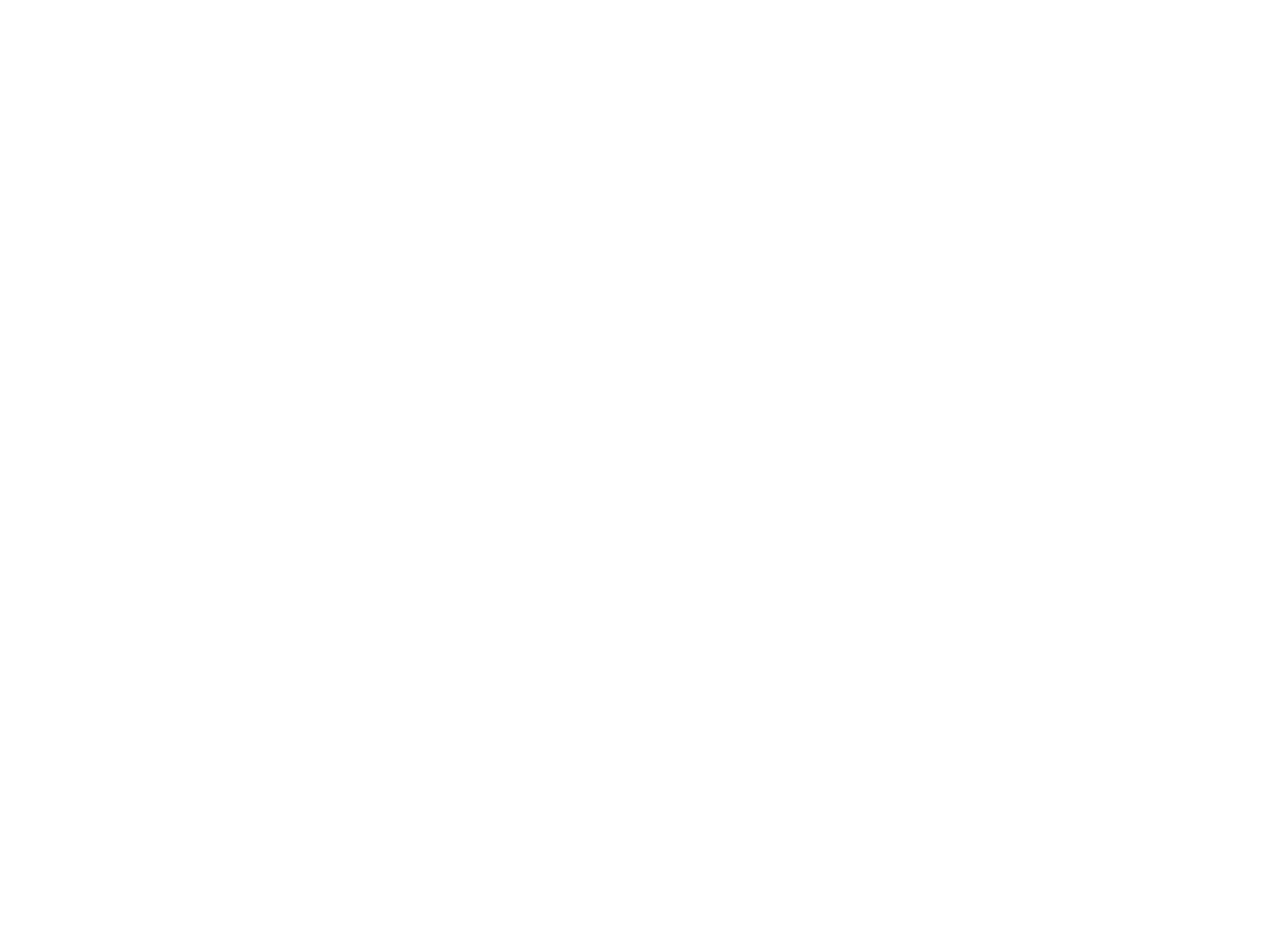
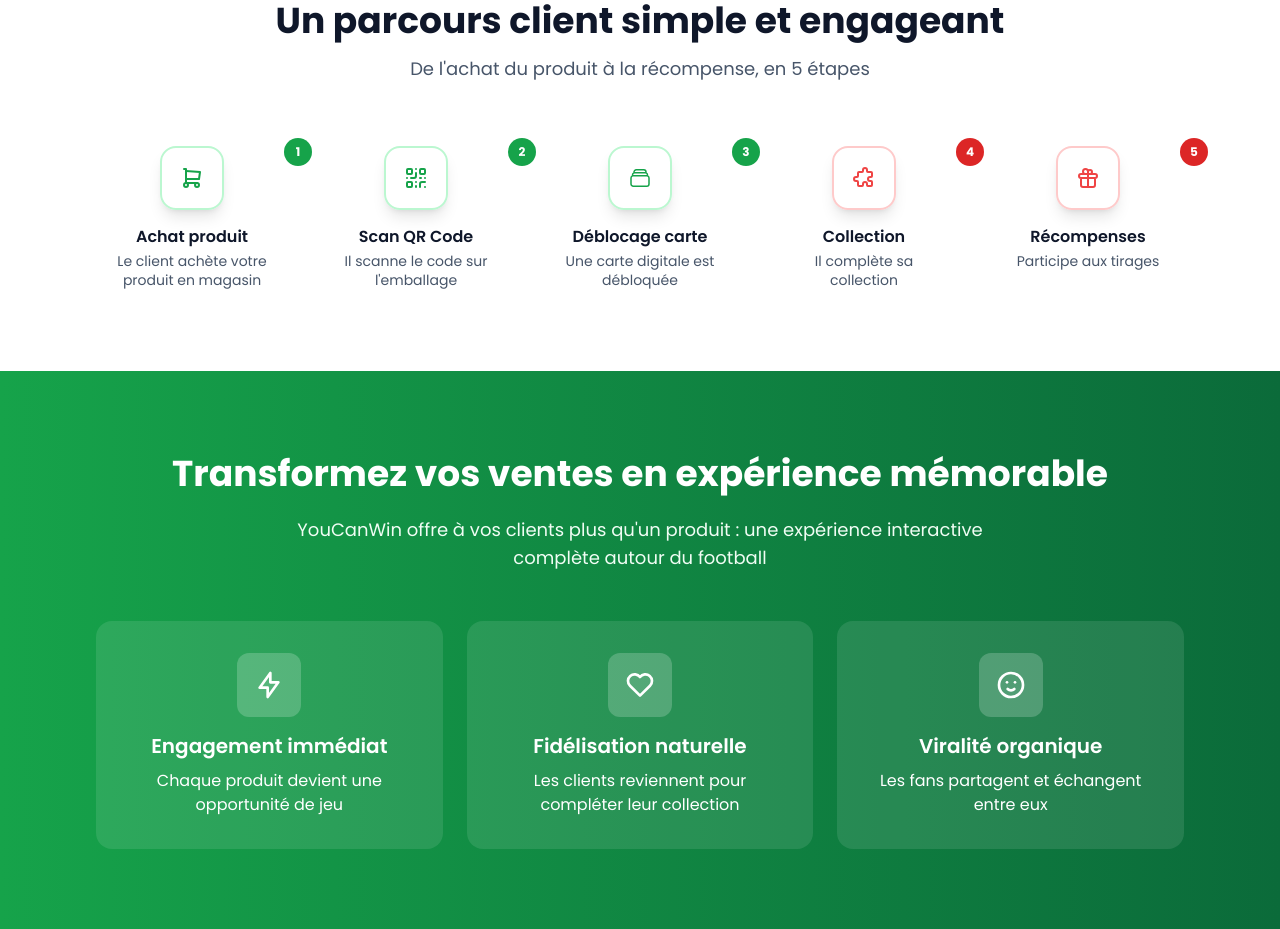
Before and after one commit to ysahih/VOID-Challenge, a React (Vite) app: page / in a window 1280 px wide. Shown: the part 1920-2849 px from the top of the page. Before the commit the page ends 1837 px from the top, so only its background shows below. Built offline with nearby package versions, Linux system fonts and the light colour scheme.

Commit message:
feat: Add `Steps` and `GreenBanner` components to display the customer journey and engagement benefits.

```diff
--- a/src/App.jsx
+++ b/src/App.jsx
@@ -1,6 +1,8 @@
 import Navbar from './components/Navbar'
 import Hero from './components/Hero'
 import Features from './components/Features'
+import Steps from './components/Steps'
+import GreenBanner from './components/GreenBanner'
 
 function App() {
   return (
@@ -8,6 +10,8 @@
       <Navbar />
       <Hero />
       <Features />
+      <Steps />
+      <GreenBanner />
     </div>
   )
 }
--- a/src/components/Features.jsx
+++ b/src/components/Features.jsx
@@ -35,7 +35,7 @@
         <div className="grid grid-cols-1 lg:grid-cols-2 gap-12 items-centers ">
 
           {/* ── Left: Image ── */}
-          <div className="w-full h-full min-h-[480px] max-h-[597px] max-w-[448px] rounded-2xl overflow-hidden ">
+          <div className="shadow-2xl w-full h-full min-h-[480px] max-h-[597px] max-w-[448px] rounded-2xl overflow-hidden ">
             <img
               src="/football.png"
               alt="Football player standing on ball"
--- /dev/null
+++ b/src/components/GreenBanner.jsx
@@ -0,0 +1,67 @@
+import { TbBolt, TbHeart, TbMoodSmile } from 'react-icons/tb';
+
+const cards = [
+  {
+    icon: <TbBolt className="w-8 h-8 text-white" />,
+    title: 'Engagement immédiat',
+    desc: 'Chaque produit devient une opportunité de jeu',
+  },
+  {
+    icon: <TbHeart className="w-8 h-8 text-white" />,
+    title: 'Fidélisation naturelle',
+    desc: 'Les clients reviennent pour compléter leur collection',
+  },
+  {
+    icon: <TbMoodSmile className="w-8 h-8 text-white" />,
+    title: 'Viralité organique',
+    desc: 'Les fans partagent et échangent entre eux',
+  },
+];
+
+const GreenBanner = () => {
+  return (
+    <section className="font-['Poppins'] bg-gradient-to-r from-[#16A34A] to-[#0B6B3A]">
+      <div className="max-w-[1440px] mx-auto px-6 md:px-12 lg:px-24 py-20">
+
+        {/* Header */}
+        <div className="text-center mb-12">
+          <h2 className="text-[32px] md:text-[36px] font-bold text-white leading-tight mb-5">
+            Transformez vos ventes en expérience mémorable
+          </h2>
+          <p className="text-[#F0FDF4] text-[18px] max-w-[686px] mx-auto leading-[1.6] ">
+            YouCanWin offre à vos clients plus qu'un produit : une expérience interactive
+            complète autour du football
+          </p>
+        </div>
+
+        {/* 3 Cards */}
+        <div className="grid grid-cols-1 md:grid-cols-3 gap-6">
+          {cards.map((card, i) => (
+            <div
+              key={i}
+              className="rounded-[16px] p-8 flex flex-col items-center text-center gap-4"
+              style={{ background: 'rgba(255,255,255,0.10)' }}
+            >
+              {/* Icon box */}
+              <div
+                className="w-16 h-16 rounded-[12px] flex items-center justify-center flex-shrink-0"
+                style={{ background: 'rgba(255,255,255,0.2)' }}
+              >
+                {card.icon}
+              </div>
+
+              {/* Text */}
+              <div>
+                <p className="text-[20px] font-semibold text-white leading-snug mb-2">{card.title}</p>
+                <p className="text-[16px] text-white leading-normal">{card.desc}</p>
+              </div>
+            </div>
+          ))}
+        </div>
+
+      </div>
+    </section>
+  );
+};
+
+export default GreenBanner;
--- a/src/components/Hero.jsx
+++ b/src/components/Hero.jsx
@@ -1,6 +1,5 @@
 import React from 'react';
 import { ChevronRight, Gift, Scan, Repeat, User } from 'lucide-react';
-import { FaQrcode } from 'react-icons/fa';
 import { HiOutlineGift, HiOutlineLightBulb } from 'react-icons/hi';
 import { LuQrCode } from 'react-icons/lu';
 
--- /dev/null
+++ b/src/components/Steps.jsx
@@ -0,0 +1,99 @@
+
+import { HiOutlineGift, HiOutlinePuzzle } from 'react-icons/hi';
+import { HiOutlineRectangleStack } from 'react-icons/hi2';
+import { LuQrCode } from 'react-icons/lu';
+import { TbShoppingCart } from 'react-icons/tb';
+
+const steps = [
+  {
+    icon: <TbShoppingCart className="w-6 h-6 text-[#16A34A]" />,
+    number: 1,
+    red: false,
+    title: 'Achat produit',
+    desc: 'Le client achète votre produit en magasin',
+  },
+  {
+    icon: <LuQrCode className="w-6 h-6 text-[#16A34A]" />,
+    number: 2,
+    red: false,
+    title: 'Scan QR Code',
+    desc: 'Il scanne le code sur l\'emballage',
+  },
+  {
+    icon: <HiOutlineRectangleStack className="w-6 h-6 text-[#16A34A]" />,
+    number: 3,
+    red: false,
+    title: 'Déblocage carte',
+    desc: 'Une carte digitale est débloquée',
+  },
+  {
+    icon: <HiOutlinePuzzle className="w-6 h-6 text-[#EF4444]" />,
+    number: 4,
+    red: true,
+    title: 'Collection',
+    desc: 'Il complète sa collection',
+  },
+  {
+    icon: <HiOutlineGift className="w-6 h-6 text-[#EF4444]" />,
+    number: 5,
+    red: true,
+    title: 'Récompenses',
+    desc: 'Participe aux tirages',
+  },
+];
+
+const Steps = () => {
+  return (
+    <section className="bg-white py-20 border-t border-[#E2E8F0] font-['Poppins']">
+      <div className="max-w-[1440px] mx-auto px-6 md:px-12 lg:px-24">
+
+        {/* Section Header */}
+        <div className="text-center mb-16">
+          <h2 className="text-[36px] font-bold text-[#0F172A] leading-tight mb-3">
+            Un parcours client simple et engageant
+          </h2>
+          <p className="text-[#475569] text-[18px]">
+            De l'achat du produit à la récompense, en 5 étapes
+          </p>
+        </div>
+
+        {/* 5 Steps Row */}
+        <div className="grid grid-cols-2 md:grid-cols-5 gap-8">
+          {steps.map((step) => (
+            <div key={step.number} className="flex flex-col items-center text-center gap-4">
+
+              {/* Icon box with badge */}
+              <div className="relative">
+                <div
+                  className="w-16 h-16 rounded-2xl border-2 shadow-lg flex items-center justify-center"
+                  style={{
+                    borderColor: step.red ? '#FECACA' : '#BBF7D0',
+                  }}
+                >
+                  {step.icon}
+                </div>
+                {/* Step number badge */}
+                <div
+                  className="absolute  w-7 h-7 rounded-full flex items-center justify-center text-white text-[12px] font-bold -top-2 -right-22"
+                  style={{ background: step.red ? '#DC2626' : '#16A34A' }}
+                >
+                  {step.number}
+                </div>
+              </div>
+
+              {/* Text */}
+              <div className='px-4'>
+                <p className="text-[16px] font-semibold text-[#0F172A] leading-snug">{step.title}</p>
+                <p className="text-[14px] text-[#475569] mt-1 leading-snug">{step.desc}</p>
+              </div>
+
+            </div>
+          ))}
+        </div>
+
+      </div>
+    </section>
+  );
+};
+
+export default Steps;
```
